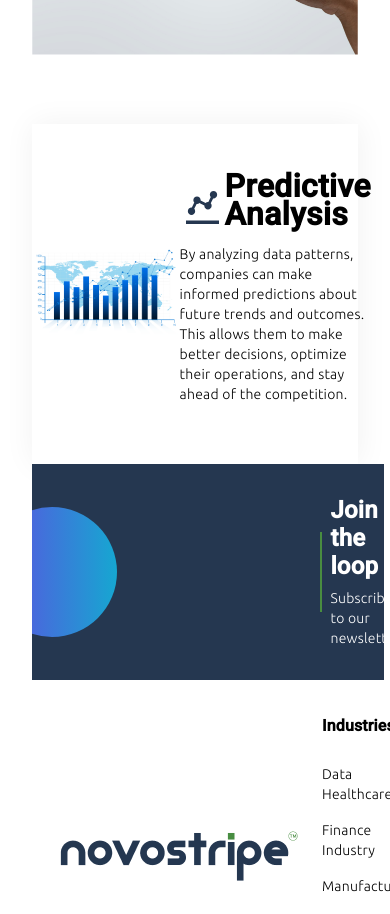
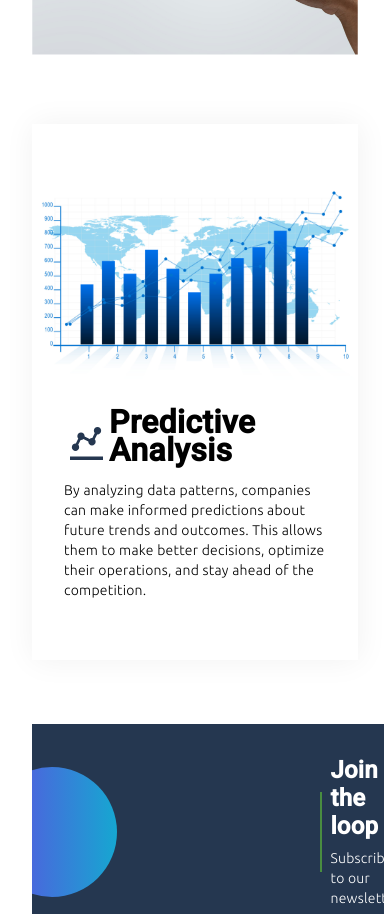
Before and after one commit to Ken-mbira/sturdy-disco, an Angular app: page / in a window 390 px wide. Shown: the part 2060-2974 px from the top of the page. Built offline with nearby package versions, Linux system fonts and the light colour scheme.

Commit message:
make predictive analysis responsive

```diff
--- a/src/app/home/predictive-analysis/predictive-analysis.component.css
+++ b/src/app/home/predictive-analysis/predictive-analysis.component.css
@@ -2,6 +2,7 @@
     display:flex;
     justify-content: space-between;
     margin-top: 4rem;
+    margin-bottom: 4rem;
     padding: 3rem 0;
     box-shadow: 1px 0px 30px 0px rgba(0, 0, 0, 0.06);
 
@@ -36,3 +37,18 @@
     max-width: 100%;
     height: auto;
 }
+
+@media (max-width: 1000px) {
+    .main{
+        display: block
+    }
+    .text-content{
+        width: inherit;
+        padding: 0 2rem;
+    }
+    .image-content{
+        width: inherit;
+        text-align: center;
+        display: block;
+    }
+}
```
